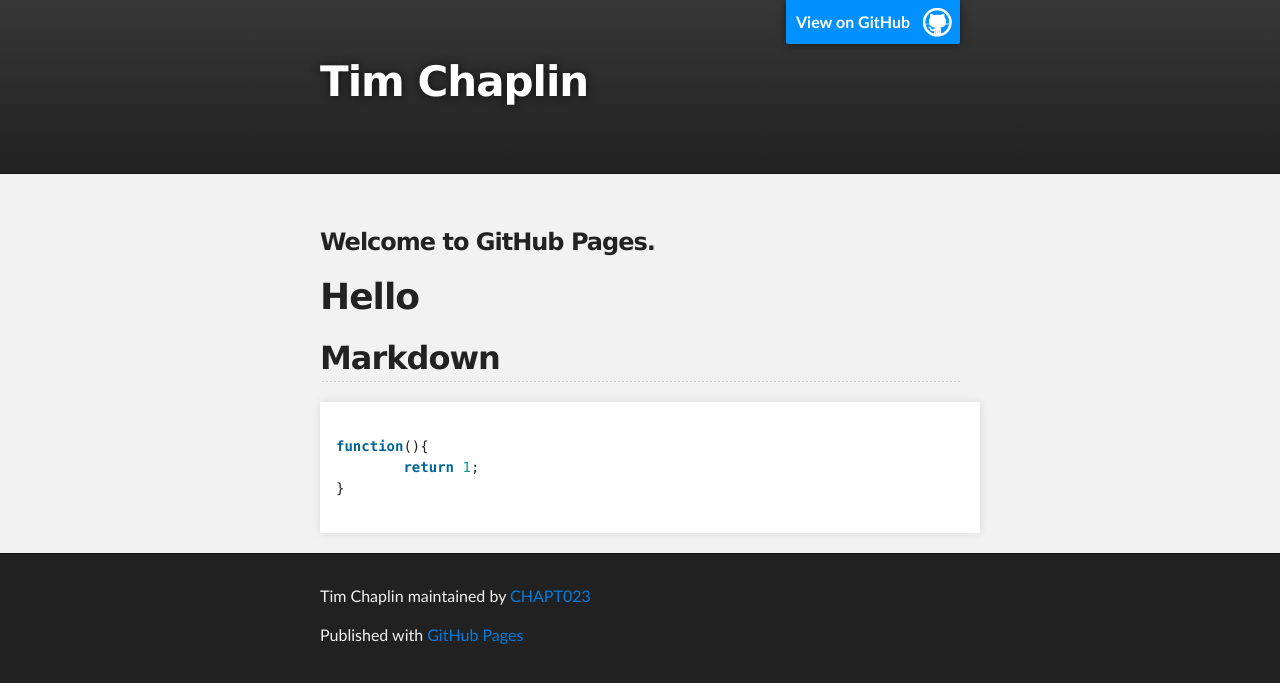
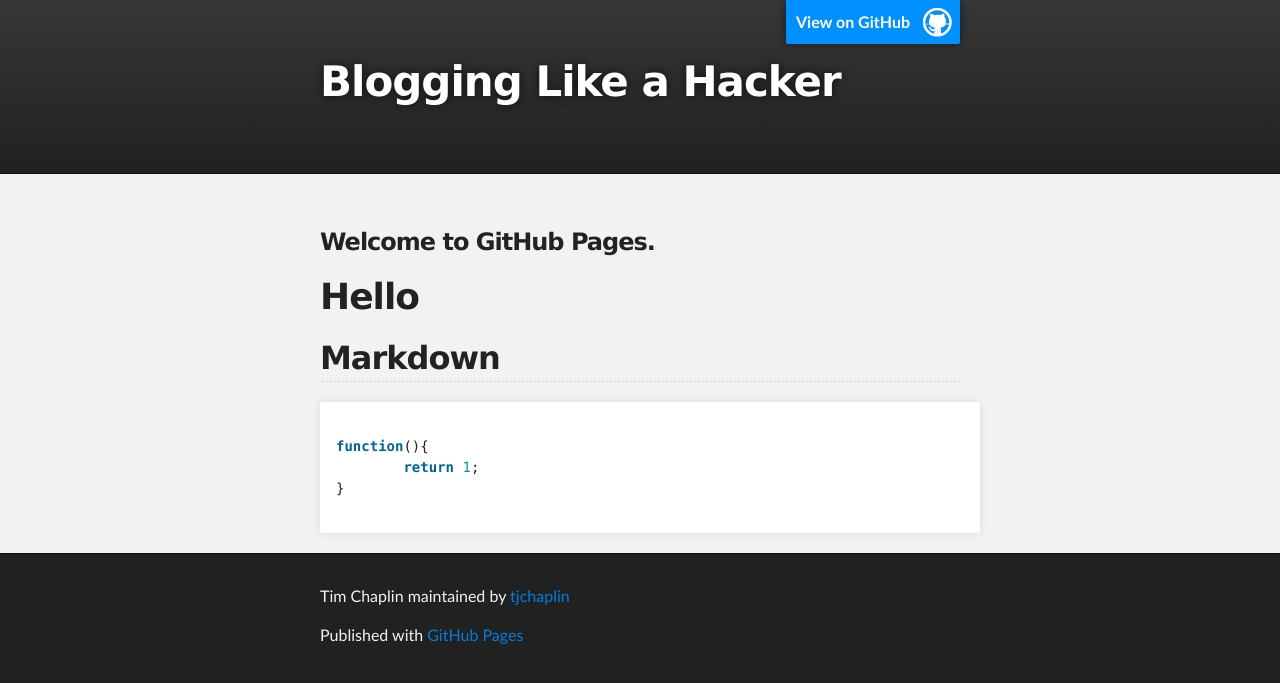
Before and after one commit to tjchaplin/tjchaplin.github.io, a Jekyll site: the page built from test.md, in a window 1280 px wide. Shown: the top 683 px of the page. Built offline with Jekyll 4.4.1, drawn with Linux system fonts in a browser that asks for light colours; Markdown is read by kramdown in place of the engine named in the settings.

Commit message:
added templating

```diff
--- /dev/null
+++ b/_includes/footer.html
@@ -0,0 +1,6 @@
+<div id="footer_wrap" class="outer">
+  <footer class="inner">
+    <p class="copyright">Tim Chaplin maintained by <a href="https://github.com/tjchaplin">tjchaplin</a></p>
+    <p>Published with <a href="http://pages.github.com">GitHub Pages</a></p>
+  </footer>
+</div>
--- /dev/null
+++ b/_includes/head.html
@@ -0,0 +1,9 @@
+<head>
+    <meta charset='utf-8' />
+    <meta http-equiv="X-UA-Compatible" content="chrome=1" />
+    <meta name="description" content="Tim Chaplin : " />
+
+    <link rel="stylesheet" type="text/css" media="screen" href="stylesheets/stylesheet.css">
+    <link rel="stylesheet" type="text/css" media="screen" href="stylesheets/syntax.css">
+    <title>Tim Chaplin</title>
+</head>
--- /dev/null
+++ b/_includes/header.html
@@ -0,0 +1,9 @@
+<div id="header_wrap" class="outer">
+    <header class="inner">
+      <a id="forkme_banner" href="https://github.com/tjchaplin/tjchaplin.github.io">View on GitHub</a>
+
+      <h1 id="project_title">{{ page.title }}</h1>
+      <h2 id="project_tagline"></h2>
+
+    </header>
+</div>
--- a/_layouts/default.html
+++ b/_layouts/default.html
@@ -1,45 +1,22 @@
 <!DOCTYPE html>
 <html>
 
-  <head>
-    <meta charset='utf-8' />
-    <meta http-equiv="X-UA-Compatible" content="chrome=1" />
-    <meta name="description" content="Tim Chaplin : " />
-
-    <link rel="stylesheet" type="text/css" media="screen" href="stylesheets/stylesheet.css">
-    <link rel="stylesheet" type="text/css" media="screen" href="stylesheets/syntax.css">
-    <title>Tim Chaplin</title>
-  </head>
+  {% include head.html %}
 
   <body>
 
-    <!-- HEADER -->
-    <div id="header_wrap" class="outer">
-        <header class="inner">
-          <a id="forkme_banner" href="https://github.disney.com/CHAPT023/chapt023.disney.github.io">View on GitHub</a>
-
-          <h1 id="project_title">Tim Chaplin</h1>
-          <h2 id="project_tagline"></h2>
-
-        </header>
-    </div>
+    {% include header.html %}
 
     <!-- MAIN CONTENT -->
     <div id="main_content_wrap" class="outer">
       <section id="main_content" class="inner">
         <h3>Welcome to GitHub Pages.</h3>
-		{{content}}
+		    {{content}}
       </section>
     </div>
 
-    <!-- FOOTER  -->
-    <div id="footer_wrap" class="outer">
-      <footer class="inner">
-        <p class="copyright">Tim Chaplin maintained by <a href="https://github.disney.com/CHAPT023">CHAPT023</a></p>
-        <p>Published with <a href="http://pages.github.com">GitHub Pages</a></p>
-      </footer>
-    </div>
 
+  {% include footer.html %}
 
 
   </body>
```
